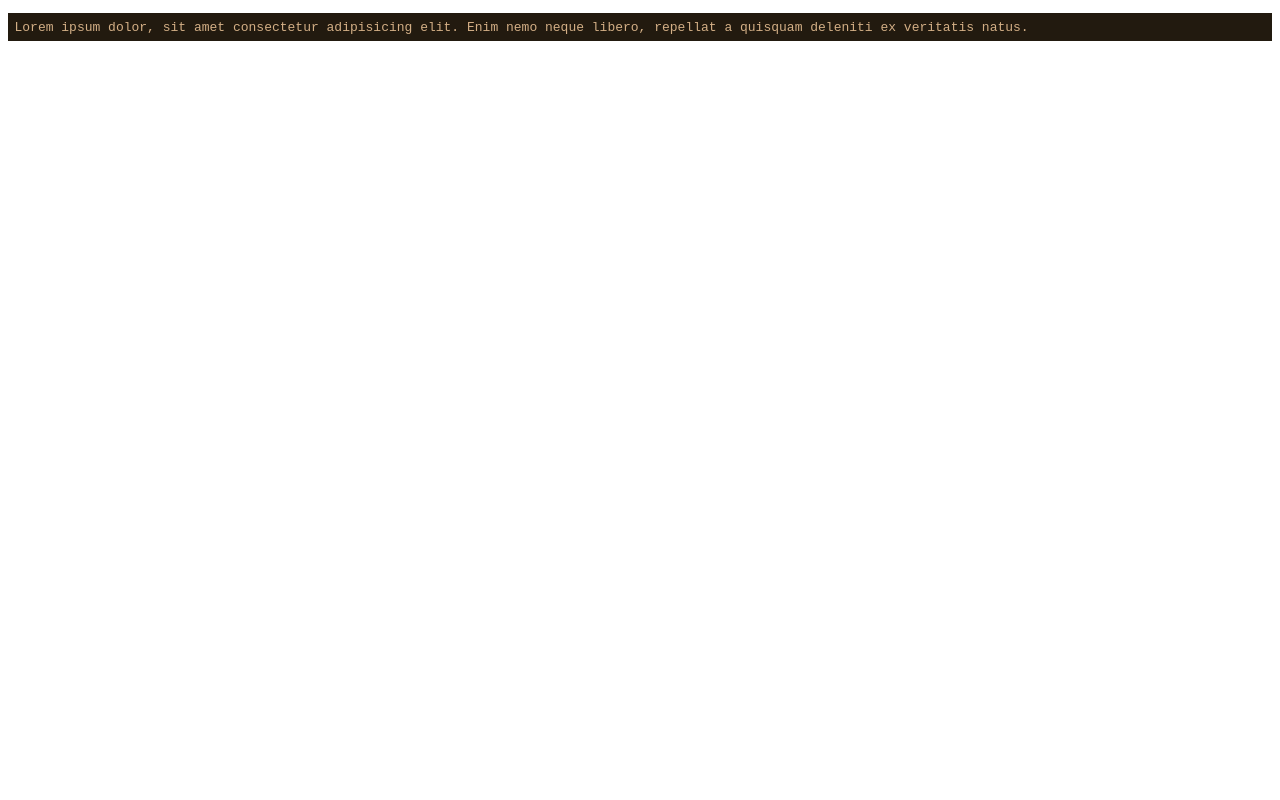
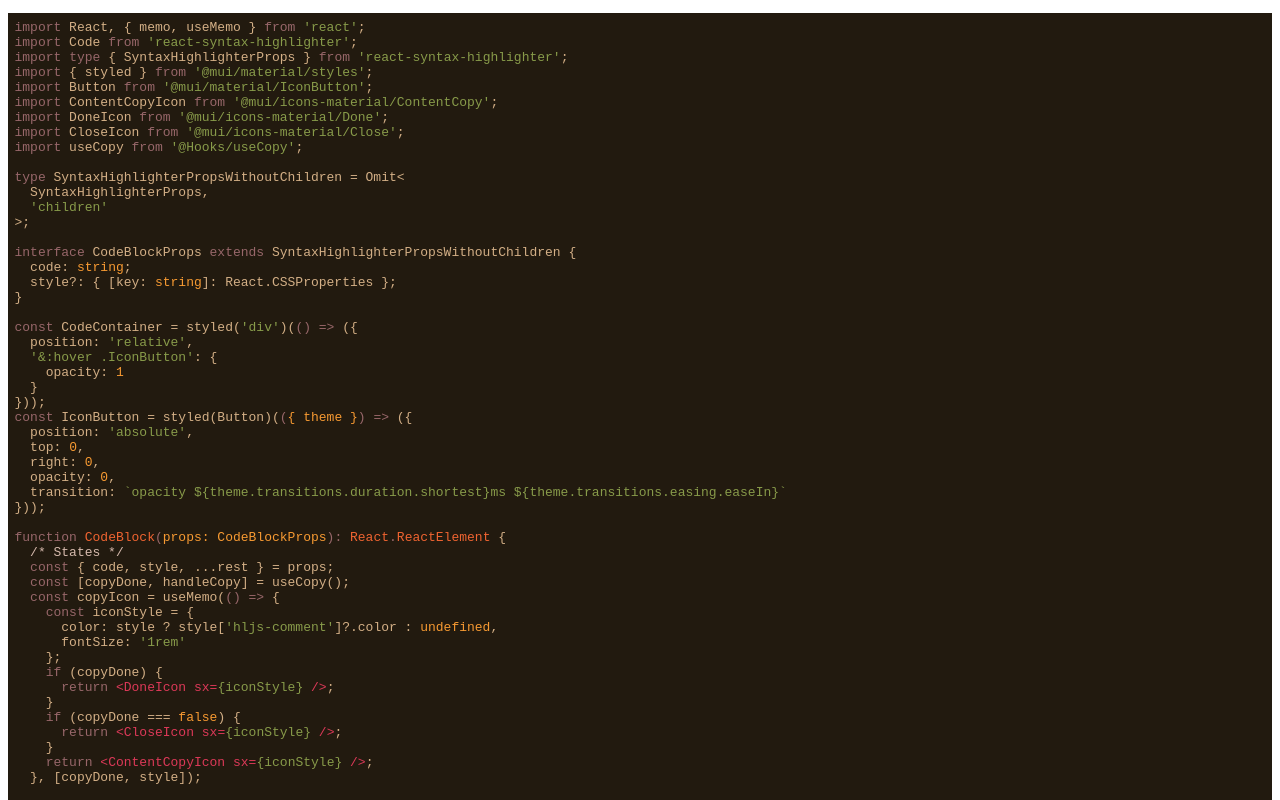
Before and after one commit to tzynwang/react-syntax-highlighter-with-copy, a React (Create React App) app: page / in a window 1280 px wide. Shown: the top 800 px of the page. Built offline with nearby package versions, Linux system fonts and the light colour scheme.

Commit message:
[feat] Update demo code content

```diff
--- a/src/components/App/index.tsx
+++ b/src/components/App/index.tsx
@@ -4,11 +4,88 @@ import CodeBlock from '@Components/Common/CodeBlock';
 
 function App(): React.ReactElement {
   /* States */
-  const codeString = 'Lorem ipsum dolor, sit amet consectetur adipisicing elit. Enim nemo neque libero, repellat a quisquam deleniti ex veritatis natus.';
+  const codeString =
+`import React, { memo, useMemo } from 'react';
+import Code from 'react-syntax-highlighter';
+import type { SyntaxHighlighterProps } from 'react-syntax-highlighter';
+import { styled } from '@mui/material/styles';
+import Button from '@mui/material/IconButton';
+import ContentCopyIcon from '@mui/icons-material/ContentCopy';
+import DoneIcon from '@mui/icons-material/Done';
+import CloseIcon from '@mui/icons-material/Close';
+import useCopy from '@Hooks/useCopy';
+
+type SyntaxHighlighterPropsWithoutChildren = Omit<
+  SyntaxHighlighterProps,
+  'children'
+>;
+
+interface CodeBlockProps extends SyntaxHighlighterPropsWithoutChildren {
+  code: string;
+  style?: { [key: string]: React.CSSProperties };
+}
+
+const CodeContainer = styled('div')(() => ({
+  position: 'relative',
+  '&:hover .IconButton': {
+    opacity: 1
+  }
+}));
+const IconButton = styled(Button)(({ theme }) => ({
+  position: 'absolute',
+  top: 0,
+  right: 0,
+  opacity: 0,
+  transition: \`opacity \${theme.transitions.duration.shortest}ms \${theme.transitions.easing.easeIn}\`
+}));
+
+function CodeBlock(props: CodeBlockProps): React.ReactElement {
+  /* States */
+  const { code, style, ...rest } = props;
+  const [copyDone, handleCopy] = useCopy();
+  const copyIcon = useMemo(() => {
+    const iconStyle = {
+      color: style ? style['hljs-comment']?.color : undefined,
+      fontSize: '1rem'
+    };
+    if (copyDone) {
+      return <DoneIcon sx={iconStyle} />;
+    }
+    if (copyDone === false) {
+      return <CloseIcon sx={iconStyle} />;
+    }
+    return <ContentCopyIcon sx={iconStyle} />;
+  }, [copyDone, style]);
+
+  /* Functions */
+  const handleIconButtonClick = (): void => {
+    handleCopy(code);
+  };
 
   /* Main */
   return (
-    <CodeBlock code={codeString} style={kimbieDark} language="javascript" wrapLongLines />
+    <CodeContainer className="CodeContainer">
+      <Code style={style} {...rest}>
+        {code}
+      </Code>
+      <IconButton
+        onClick={handleIconButtonClick}
+        className="IconButton"
+        disableFocusRipple
+        disableRipple
+      >
+        {copyIcon}
+      </IconButton>
+    </CodeContainer>
+  );
+}
+
+export default memo(CodeBlock);
+`
+
+  /* Main */
+  return (
+    <CodeBlock code={codeString} style={kimbieDark} language="typescript" wrapLongLines />
   );
 }
 
```
